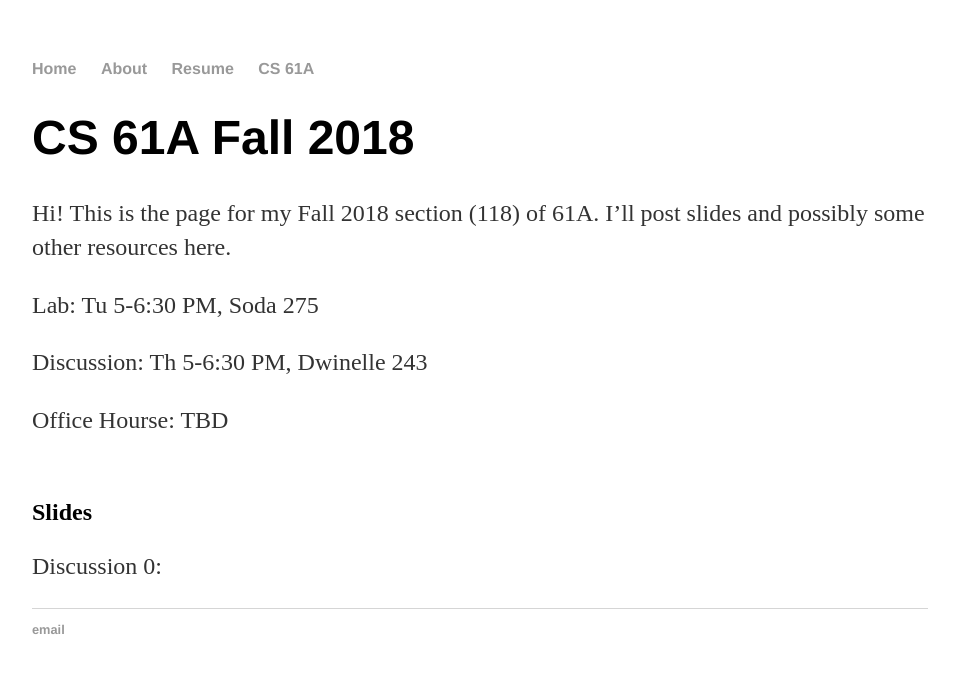
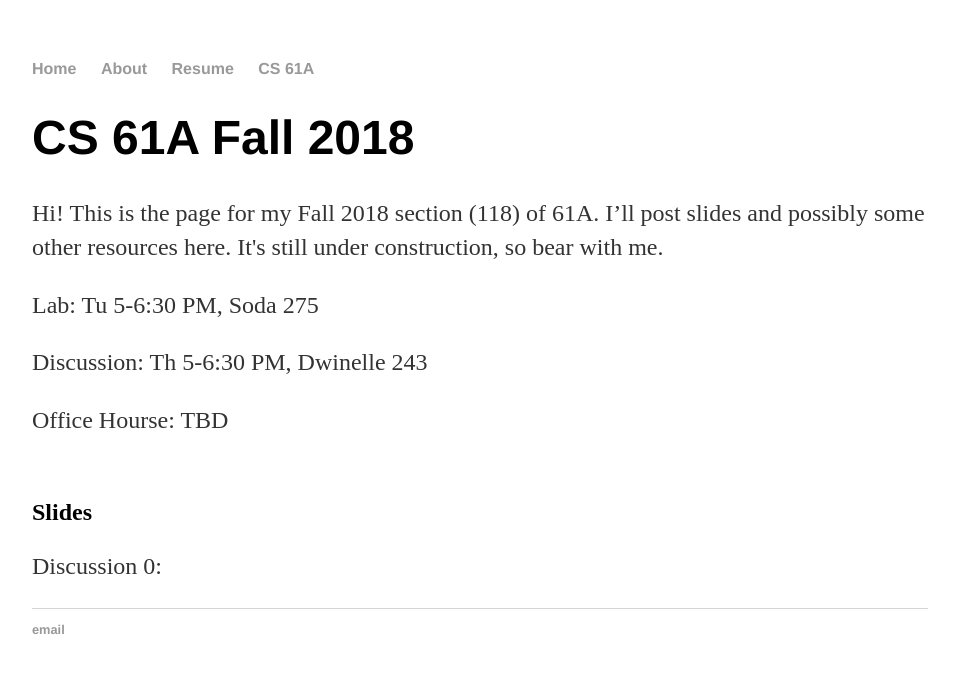
Before and after one commit to charleshong3/charleshong3.github.io, a Jekyll site: the page built from 61a/index.html, in a window 1280 px wide. Shown: the top 673 px of the page, without its empty margins (160-1115 px from the left). Built offline with Jekyll 4.4.1, drawn with Linux system fonts in a browser that asks for light colours.

Commit message:
bear back

```diff
--- a/61a/index.html
+++ b/61a/index.html
@@ -4,7 +4,7 @@
 ---
     <h1>{{ page.title }}</h1>
     <p>
-        Hi! This is the page for my Fall 2018 section (118) of 61A. I’ll post slides and possibly some other resources here.
+        Hi! This is the page for my Fall 2018 section (118) of 61A. I’ll post slides and possibly some other resources here. It's still under construction, so bear with me.
     </p>
     <p>
         Lab: Tu 5-6:30 PM, Soda 275
```
